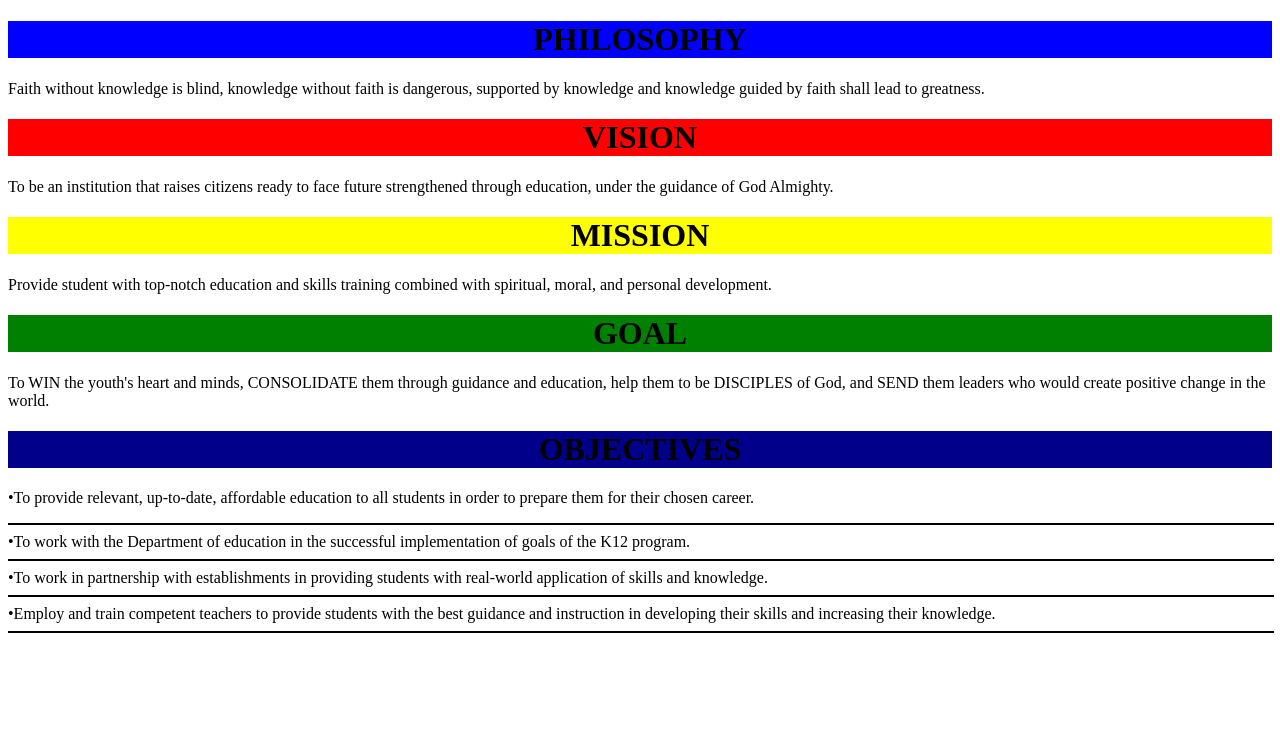
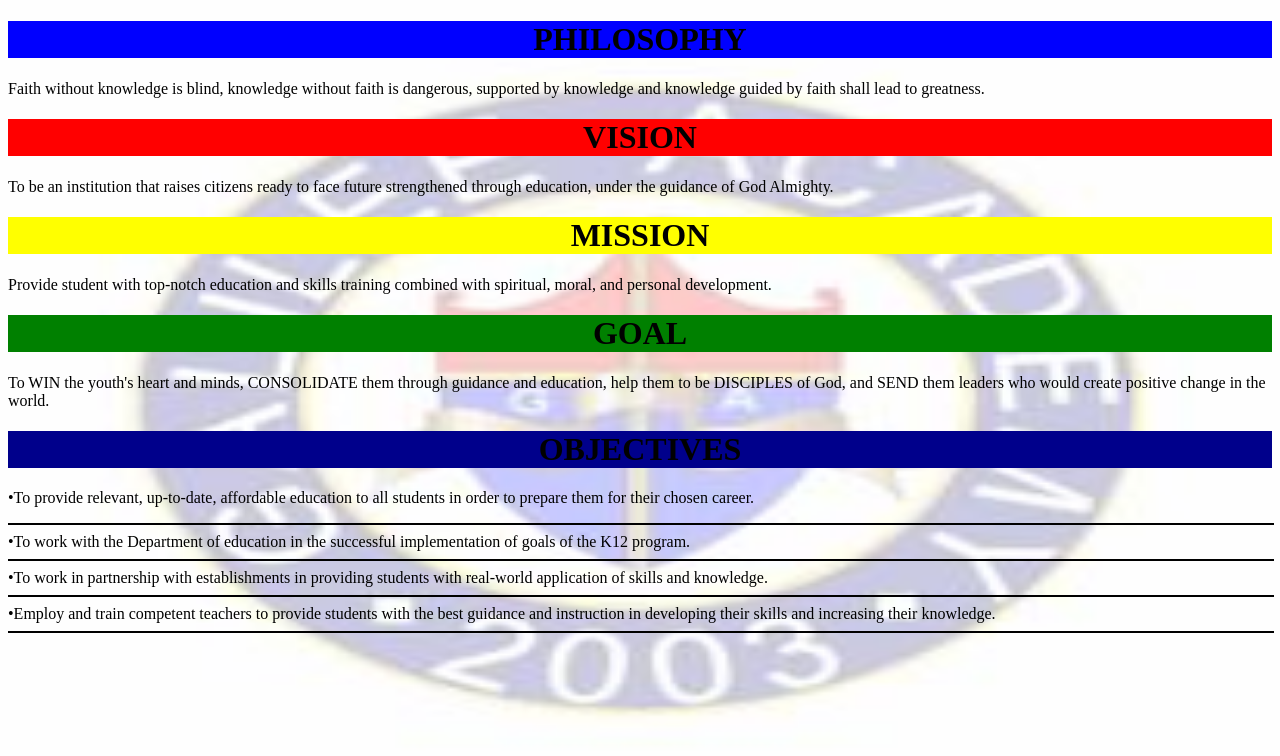
Before and after one commit to apawanmarissa/nathalyang-github.io, a plain HTML site: page index1.html in a window 1280 px wide. Drawn offline with Linux system fonts and the light colour scheme.

Commit message:
Update index1.html

```diff
--- a/index1.html
+++ b/index1.html
@@ -3,7 +3,7 @@
 <head>
   <style>
      body{
-      background-image:url("galileelogo.jpg");
+      background-image:url("logo1.jpg");
       background-attachment:fixed;
       background-repeat: no-repeat;
       background-size: 100% 100%;
```
